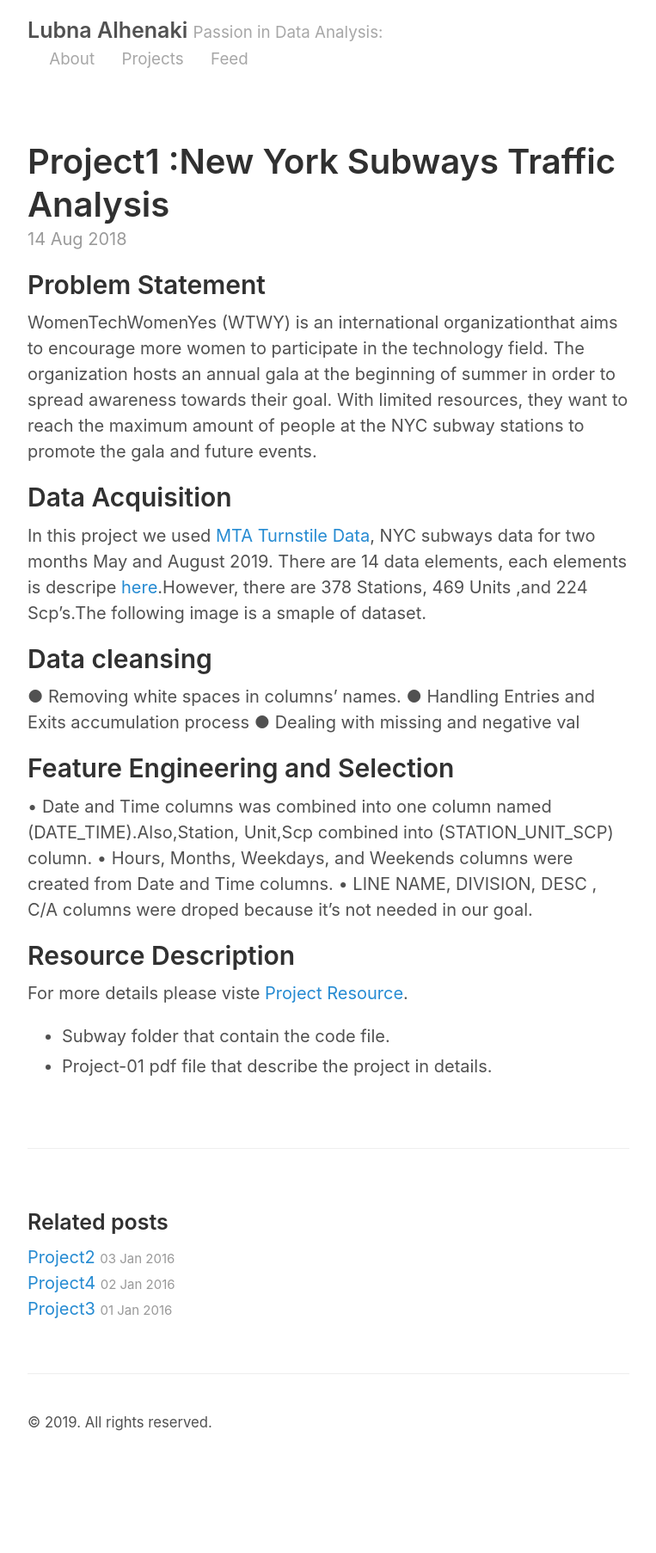
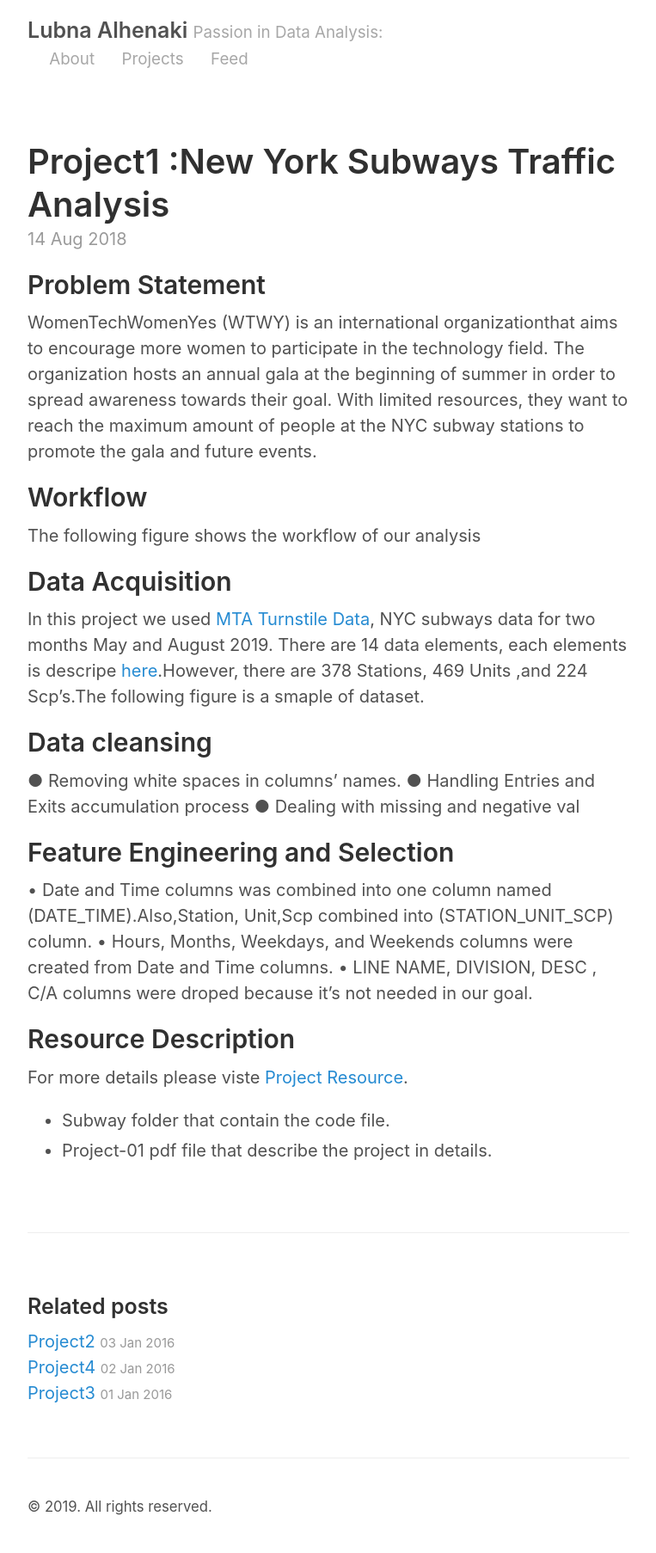
Before and after one commit to LubnaAlhenaki/LubnaAlhenaki.github.io, a Jekyll site: the page built from _posts/2018-08-14-Testing-Local-Images.md, in a window 1280 px wide. Shown: the whole page at 86% size, without its empty margins (258-1021 px from the left). Built offline with Jekyll 4.4.1, drawn with Linux system fonts in a browser that asks for light colours; before the commit the page ends 1708 px from its top, so only the background shows below that.

Commit message:
Update 2018-08-14-Testing-Local-Images.md

```diff
--- a/_posts/2018-08-14-Testing-Local-Images.md
+++ b/_posts/2018-08-14-Testing-Local-Images.md
@@ -11,12 +11,12 @@ title: Project1 :New York Subways Traffic Analysis
 
 WomenTechWomenYes (WTWY) is an international organizationthat aims to encourage more women to participate in the technology field. The organization hosts an annual gala at the beginning of summer in order to spread awareness towards their goal. With limited resources, they want to reach the maximum amount of people at the NYC subway stations to promote the gala and future events.
 
-
-
+## Workflow
+The following figure shows the workflow of our analysis
 
 
 ## Data Acquisition
-In this project we used [MTA Turnstile Data](http://web.mta.info/developers/turnstile.html), NYC subways data for two months May and August 2019. There are 14 data elements, each elements is descripe [here](http://web.mta.info/developers/resources/nyct/turnstile/ts_Field_Description.txt).However, there are 378 Stations, 469 Units ,and 224 Scp’s.The following image is a smaple of dataset.
+In this project we used [MTA Turnstile Data](http://web.mta.info/developers/turnstile.html), NYC subways data for two months May and August 2019. There are 14 data elements, each elements is descripe [here](http://web.mta.info/developers/resources/nyct/turnstile/ts_Field_Description.txt).However, there are 378 Stations, 469 Units ,and 224 Scp’s.The following figure is a smaple of dataset.
 
 
 
```
